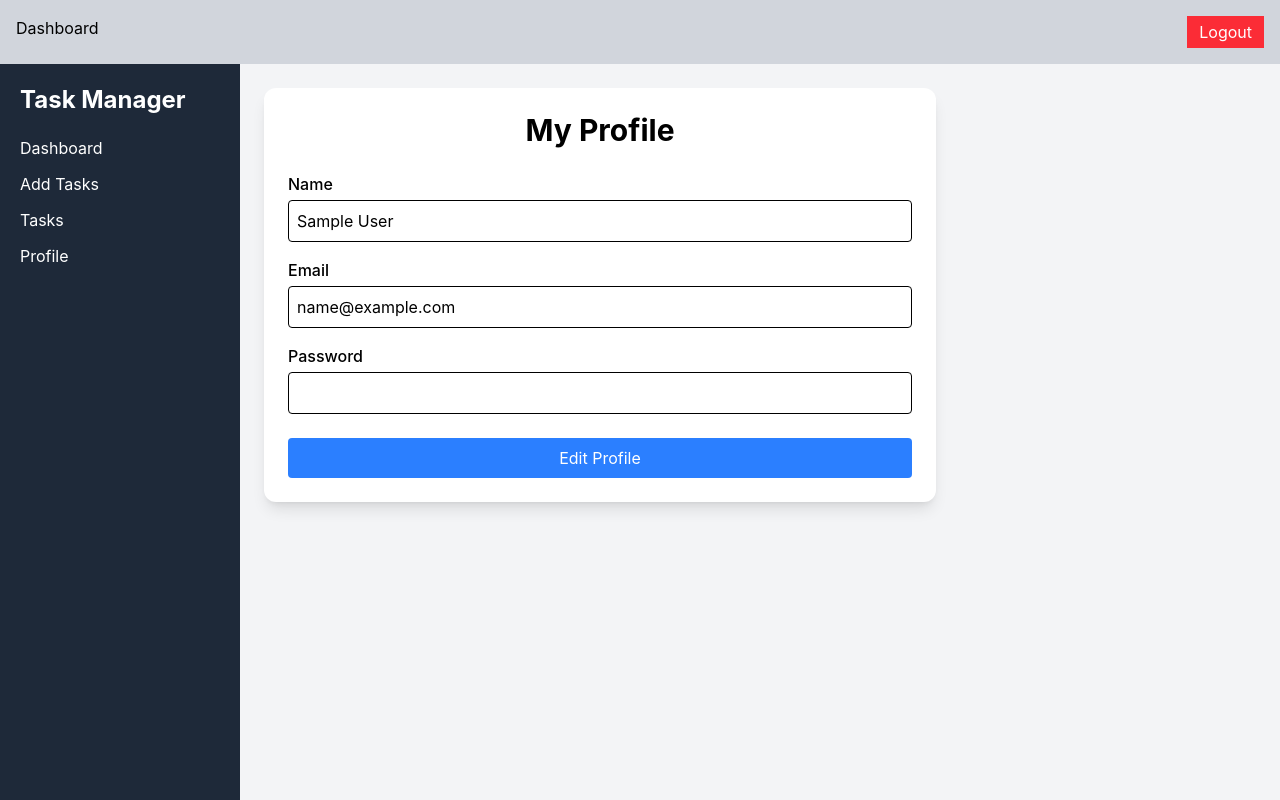
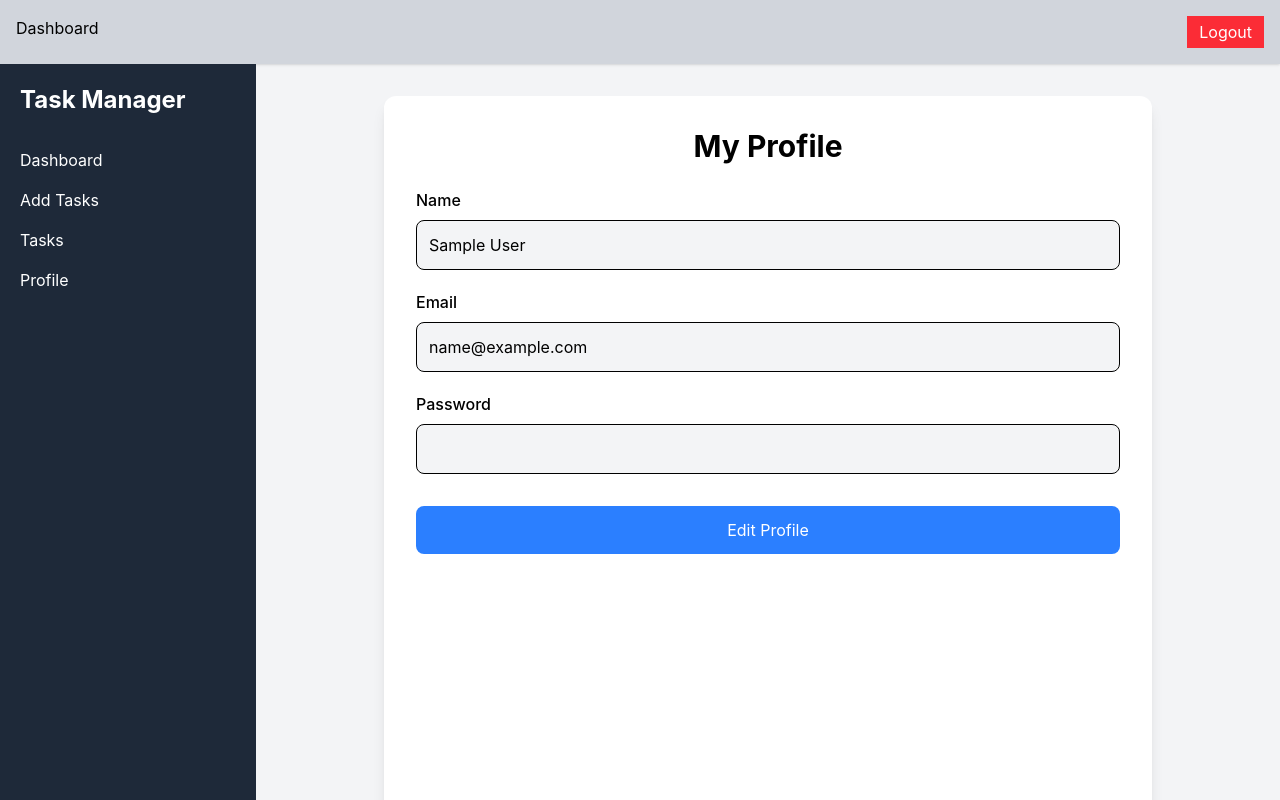
Before and after one commit to ANIKETPATIL0012/TaskManager, a React (Vite) app: page /profile in a window 1280 px wide. Shown: the top 800 px of the page. Built offline with nearby package versions, Linux system fonts and the light colour scheme; sample sign-in values are in the browser's storage.

Commit message:
Updated project

```diff
--- a/src/components/Sidebar.jsx
+++ b/src/components/Sidebar.jsx
@@ -1,30 +1,78 @@
+import { useState } from "react";
 import { Link } from "react-router-dom";
 
 function Sidebar() {
+  const [open, setOpen] = useState(false);
+
   return (
-    <div className="bg-gray-800 text-white  h-screen-full w-60 p-5 scroll-m-0">
-      <h1 className="text-2xl font-bold mb-5">Task Manager</h1>
+    <>
+      <div className="md:hidden w-screen p-4 bg-gray-800 text-white">
+        <button onClick={() => setOpen(!open)} className="text-2xl">
+          ☰
+        </button>
+      </div>
 
-      <ul className=" h-screen">
+      {open && (
+        <div
+          className="fixed inset-0 bg-black/50 z-40 md:hidden"
+          onClick={() => setOpen(false)}
+        />
+      )}
 
-        <li className="mb-3">
-          <Link to="/dashboard">Dashboard</Link>
-        </li>
+      <div
+        className={`
+          fixed md:static top-0 left-0 z-50
+          h-screen w-64 bg-gray-800 text-white p-5
+          transform transition-transform duration-300
+          ${open ? "translate-x-0" : "-translate-x-full"}
+          md:translate-x-0
+        `}
+      >
+        <h1 className="text-2xl font-bold mb-8">Task Manager</h1>
 
-        <li className="mb-3">
-          <Link to="/add-task">Add Tasks</Link>
-        </li>
+        <ul className="space-y-4">
+          <li>
+            <Link
+              to="/dashboard"
+              onClick={() => setOpen(false)}
+              className="block hover:text-blue-400"
+            >
+              Dashboard
+            </Link>
+          </li>
 
-        <li className="mb-3">
-          <Link to="/tasks">Tasks</Link>
-        </li>
+          <li>
+            <Link
+              to="/add-task"
+              onClick={() => setOpen(false)}
+              className="block hover:text-blue-400"
+            >
+              Add Tasks
+            </Link>
+          </li>
 
-        <li>
-          <Link to="/profile">Profile</Link>
-        </li>
+          <li>
+            <Link
+              to="/tasks"
+              onClick={() => setOpen(false)}
+              className="block hover:text-blue-400"
+            >
+              Tasks
+            </Link>
+          </li>
 
-      </ul>
-    </div>
+          <li>
+            <Link
+              to="/profile"
+              onClick={() => setOpen(false)}
+              className="block hover:text-blue-400"
+            >
+              Profile
+            </Link>
+          </li>
+        </ul>
+      </div>
+    </>
   );
 }
 
--- a/src/pages/Login.jsx
+++ b/src/pages/Login.jsx
@@ -21,7 +21,6 @@ export default function Login() {
       localStorage.setItem("isLoggedIn", "true");
 
       localStorage.setItem("user", JSON.stringify(user));
-
 
       navigate("/dashboard");
     } else {
--- a/src/pages/Profile.jsx
+++ b/src/pages/Profile.jsx
@@ -25,23 +25,27 @@ export default function Profile() {
 
     localStorage.setItem("user", JSON.stringify(formData));
 
-    alert("Profile Updated");
+    alert("Profile Updated Successfully");
+
     setIsEditing(false);
   };
 
   return (
-    <div>
+    <div className="min-h-screen bg-gray-100">
       <Navbar />
 
-      <div className="flex bg-gray-100 min-h-screen">
+      <div className="flex flex-col md:flex-row">
         <Sidebar />
-        <div className=" bg-gray-100 m-6">
-          <div className="bg-white p-6 rounded-xl shadow-lg w-2xl">
-            <h1 className="text-3xl font-bold mb-6 text-center">My Profile</h1>
 
-            <div className="space-y-4">
+        <div className="flex-1 p-4 md:p-6 lg:p-8 flex justify-center">
+          <div className="bg-white rounded-xl shadow-lg w-full max-w-3xl p-5 md:p-8">
+            <h1 className="text-2xl md:text-3xl font-bold text-center mb-6">
+              My Profile
+            </h1>
+
+            <div className="space-y-5">
               <div>
-                <label className="font-medium">Name</label>
+                <label className="block font-medium mb-2">Name</label>
 
                 <input
                   type="text"
@@ -49,12 +53,16 @@ export default function Profile() {
                   value={formData.name}
                   disabled={!isEditing}
                   onChange={handleChange}
-                  className="w-full border p-2 rounded mt-1"
+                  className={`w-full border rounded-lg p-3 outline-none ${
+                    isEditing
+                      ? "focus:ring-2 focus:ring-blue-400"
+                      : "bg-gray-100"
+                  }`}
                 />
               </div>
 
               <div>
-                <label className="font-medium">Email</label>
+                <label className="block font-medium mb-2">Email</label>
 
                 <input
                   type="email"
@@ -62,12 +70,16 @@ export default function Profile() {
                   value={formData.email}
                   disabled={!isEditing}
                   onChange={handleChange}
-                  className="w-full border p-2 rounded mt-1"
+                  className={`w-full border rounded-lg p-3 outline-none ${
+                    isEditing
+                      ? "focus:ring-2 focus:ring-blue-400"
+                      : "bg-gray-100"
+                  }`}
                 />
               </div>
 
               <div>
-                <label className="font-medium">Password</label>
+                <label className="block font-medium mb-2">Password</label>
 
                 <input
                   type="password"
@@ -75,23 +87,27 @@ export default function Profile() {
                   value={formData.password}
                   disabled={!isEditing}
                   onChange={handleChange}
-                  className="w-full border p-2 rounded mt-1"
+                  className={`w-full border rounded-lg p-3 outline-none ${
+                    isEditing
+                      ? "focus:ring-2 focus:ring-blue-400"
+                      : "bg-gray-100"
+                  }`}
                 />
               </div>
             </div>
 
-            <div className="flex gap-3 mt-6">
+            <div className="mt-8">
               {!isEditing ? (
                 <button
                   onClick={() => setIsEditing(true)}
-                  className="flex-1 bg-blue-500 text-white py-2 rounded"
+                  className="w-full bg-blue-500 hover:bg-blue-600 text-white py-3 rounded-lg transition"
                 >
                   Edit Profile
                 </button>
               ) : (
                 <button
                   onClick={saveProfile}
-                  className="flex-1 bg-green-500 text-white py-2 rounded"
+                  className="w-full bg-green-500 hover:bg-green-600 text-white py-3 rounded-lg transition"
                 >
                   Save Changes
                 </button>
--- a/src/pages/Tasks.jsx
+++ b/src/pages/Tasks.jsx
@@ -7,11 +7,10 @@ export default function Tasks() {
   const [search, setSearch] = useState("");
   const [statusFilter, setStatusFilter] = useState("All");
   const [loading, setLoading] = useState(true);
-
   const [editTask, setEditTask] = useState(null);
 
   const [currentPage, setCurrentPage] = useState(1);
-  const tasksPerPage = 4;
+  const tasksPerPage = 6;
 
   useEffect(() => {
     fetchTasks();
@@ -22,6 +21,7 @@ export default function Tasks() {
       setLoading(true);
 
       const res = await fetch("https://jsonplaceholder.typicode.com/todos");
+
       const apiData = await res.json();
 
       const apiTasks = apiData.map((t) => ({
@@ -42,31 +42,33 @@ export default function Tasks() {
       }));
 
       setTasks([...formattedLocal, ...apiTasks]);
-    } catch (err) {
-      console.log(err);
+    } catch (error) {
+      console.log(error);
     } finally {
       setLoading(false);
     }
   };
 
   const completeTask = (id) => {
-    const updated = tasks.map((t) =>
-      t.id === id ? { ...t, status: "Completed" } : t,
+    const updated = tasks.map((task) =>
+      task.id === id ? { ...task, status: "Completed" } : task,
     );
 
     setTasks(updated);
 
-    const onlyLocal = updated.filter((t) => t.type === "local");
-    localStorage.setItem("tasks", JSON.stringify(onlyLocal));
+    const localOnly = updated.filter((task) => task.type === "local");
+
+    localStorage.setItem("tasks", JSON.stringify(localOnly));
   };
 
   const deleteTask = (id) => {
-    const updated = tasks.filter((t) => t.id !== id);
+    const updated = tasks.filter((task) => task.id !== id);
 
     setTasks(updated);
 
-    const onlyLocal = updated.filter((t) => t.type === "local");
-    localStorage.setItem("tasks", JSON.stringify(onlyLocal));
+    const localOnly = updated.filter((task) => task.type === "local");
+
+    localStorage.setItem("tasks", JSON.stringify(localOnly));
   };
 
   const startEdit = (task) => {
@@ -74,12 +76,15 @@ export default function Tasks() {
   };
 
   const saveEdit = () => {
-    const updated = tasks.map((t) => (t.id === editTask.id ? editTask : t));
+    const updated = tasks.map((task) =>
+      task.id === editTask.id ? editTask : task,
+    );
 
     setTasks(updated);
 
-    const onlyLocal = updated.filter((t) => t.type === "local");
-    localStorage.setItem("tasks", JSON.stringify(onlyLocal));
+    const localOnly = updated.filter((task) => task.type === "local");
+
+    localStorage.setItem("tasks", JSON.stringify(localOnly));
 
     setEditTask(null);
   };
@@ -94,11 +99,12 @@ export default function Tasks() {
   });
 
   const indexOfLast = currentPage * tasksPerPage;
+
   const indexOfFirst = indexOfLast - tasksPerPage;
+
   const currentTasks = filteredTasks.slice(indexOfFirst, indexOfLast);
 
   const totalPages = Math.ceil(filteredTasks.length / tasksPerPage);
-
   const pagesPerGroup = 10;
 
   const startPage =
@@ -109,24 +115,27 @@ export default function Tasks() {
   return (
     <div>
       <Navbar />
-      <div className="flex">
+
+      <div className="flex flex-col md:flex-row">
         <Sidebar />
-        <div className="flex-1 bg-gray-100 min-h-screen">
-          <div className="p-6">
-            <h1 className="text-3xl font-bold mb-5">Tasks Page</h1>
 
-            <div className="bg-white p-4 rounded shadow mb-5">
-              <div className="grid md:grid-cols-2 gap-4">
+        <div className="flex-1 bg-gray-100 min-h-screen p-4 md:p-6">
+          <h1 className="text-2xl md:text-3xl font-bold mb-5">Tasks</h1>
+
+          {/* Search & Filter */}
+
+          <div className="bg-white p-4 rounded-xl shadow mb-5">
+            <div className="grid grid-cols-1 md:grid-cols-2 gap-4">
               <input
                 type="text"
                 placeholder="Search Task..."
-                  className="border p-2 rounded"
+                className="border p-3 rounded"
                 value={search}
                 onChange={(e) => setSearch(e.target.value)}
               />
 
               <select
-                  className="border p-2 rounded"
+                className="border p-3 rounded"
                 value={statusFilter}
                 onChange={(e) => setStatusFilter(e.target.value)}
               >
@@ -137,12 +146,14 @@ export default function Tasks() {
             </div>
           </div>
 
+          {/* Edit Task */}
+
           {editTask && (
-              <div className="bg-yellow-100 p-4 mb-5 rounded">
-                <h2 className="font-bold mb-2">Edit Task</h2>
+            <div className="bg-yellow-100 p-4 rounded-xl mb-5">
+              <h2 className="font-bold mb-3">Edit Task</h2>
 
               <input
-                  className="border p-2 w-full mb-2"
+                className="border p-3 rounded w-full mb-3"
                 value={editTask.title}
                 onChange={(e) =>
                   setEditTask({
@@ -152,40 +163,54 @@ export default function Tasks() {
                 }
               />
 
+              <div className="flex gap-2">
                 <button
                   onClick={saveEdit}
-                  className="bg-blue-500 text-white px-3 py-1 rounded"
+                  className="bg-blue-500 text-white px-4 py-2 rounded"
                 >
                   Save
                 </button>
 
                 <button
                   onClick={() => setEditTask(null)}
-                  className="ml-2 bg-gray-400 text-white px-3 py-1 rounded"
+                  className="bg-gray-500 text-white px-4 py-2 rounded"
                 >
                   Cancel
                 </button>
+              </div>
             </div>
           )}
 
           {loading ? (
             <p>Loading...</p>
           ) : (
-              <div className="grid md:grid-cols-2 gap-5">
+            <div className="grid grid-cols-1 md:grid-cols-2 xl:grid-cols-3 gap-5">
               {currentTasks.map((task) => (
-                  <div key={task.id} className="bg-white p-5 rounded shadow">
-                    <h2 className="text-xl font-bold">{task.title}</h2>
+                <div key={task.id} className="bg-white p-5 rounded-xl shadow">
+                  <h2 className="text-lg font-bold mb-2">{task.title}</h2>
 
-                    <p>Status: {task.status}</p>
+                  <p>
+                    Status:
+                    <span
+                      className={`ml-2 font-medium ${
+                        task.status === "Completed"
+                          ? "text-green-600"
+                          : "text-orange-500"
+                      }`}
+                    >
+                      {task.status}
+                    </span>
+                  </p>
+
                   <p>Priority: {task.priority}</p>
 
                   <p className="text-sm text-gray-500">Type: {task.type}</p>
 
-                    <div className="flex gap-2 mt-4">
+                  <div className="flex flex-wrap gap-2 mt-4">
                     {task.status !== "Completed" && (
                       <button
                         onClick={() => completeTask(task.id)}
-                          className="bg-green-500 text-white px-3 py-1 rounded"
+                        className="bg-green-500 text-white px-3 py-2 rounded"
                       >
                         Complete
                       </button>
@@ -194,7 +219,7 @@ export default function Tasks() {
                     {task.type === "local" && (
                       <button
                         onClick={() => startEdit(task)}
-                          className="bg-blue-500 text-white px-3 py-1 rounded"
+                        className="bg-blue-500 text-white px-3 py-2 rounded"
                       >
                         Edit
                       </button>
@@ -202,7 +227,7 @@ export default function Tasks() {
 
                     <button
                       onClick={() => deleteTask(task.id)}
-                        className="bg-red-500 text-white px-3 py-1 rounded"
+                      className="bg-red-500 text-white px-3 py-2 rounded"
                     >
                       Delete
                     </button>
@@ -245,9 +270,7 @@ export default function Tasks() {
               className="px-3 py-1 bg-gray-300 rounded"
               disabled={endPage === totalPages}
               onClick={() =>
-                  setCurrentPage(
-                    Math.min(startPage + pagesPerGroup, totalPages),
-                  )
+                setCurrentPage(Math.min(startPage + pagesPerGroup, totalPages))
               }
             >
               Next
@@ -256,6 +279,5 @@ export default function Tasks() {
         </div>
       </div>
     </div>
-    </div>
   );
 }
```
Lines whose indentation alone changed are shown as unchanged.
